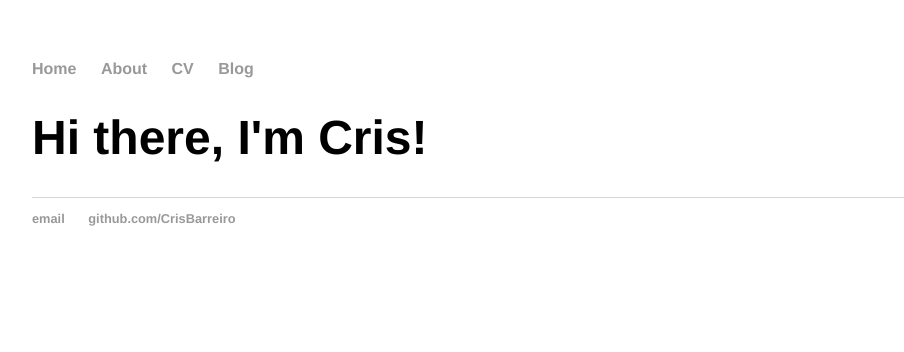
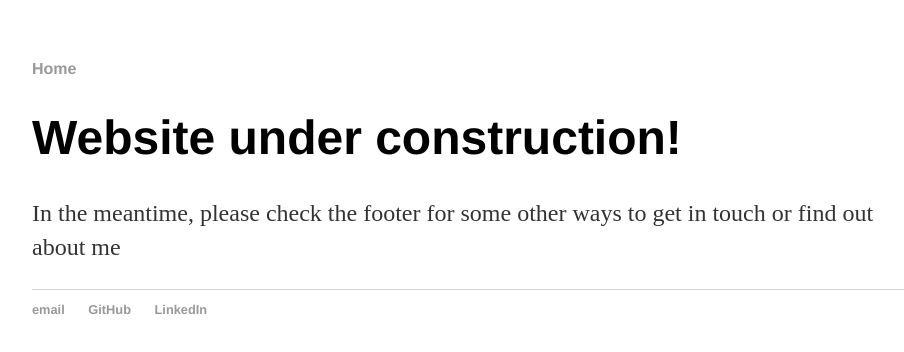
Before and after one commit to CrisBarreiro/CrisBarreiro.github.io, a plain HTML site: page index.html in a window 1280 px wide. Shown: the whole page, without its empty margins (160-1064 px from the left). Drawn offline with Linux system fonts and the light colour scheme.

Commit message:
Add under construction disclaimer & contact info

```diff
--- a/index.html
+++ b/index.html
@@ -15,20 +15,19 @@
 		<nav>
     		<ul>
         		<li><a href="/">Home</a></li>
-	        	<li><a href="/about">About</a></li>
-        		<li><a href="/cv">CV</a></li>
-        		<li><a href="/blog">Blog</a></li>
     		</ul>
 		</nav>
 		<div class="container">
     		<div class="blurb">
-        		<h1>Hi there, I'm Cris!</h1>
+        		<h1>Website under construction!</h1>
+			<p>In the meantime, please check the footer for some other ways to get in touch or find out about me</p>
     		</div>
 		</div>
 		<footer>
     		<ul>
         		<li><a href="mailto:CrisBarreiro@outlook.com">email</a></li>
-        		<li><a href="https://github.com/CrisBarreiro">github.com/CrisBarreiro</a></li>
+        		<li><a href="https://github.com/CrisBarreiro">GitHub</a></li>
+			<li><a href="https://linkedin.com/in/CrisBarreiro">LinkedIn</a></li>
 			</ul>
 		</footer>
 	</body>
```
